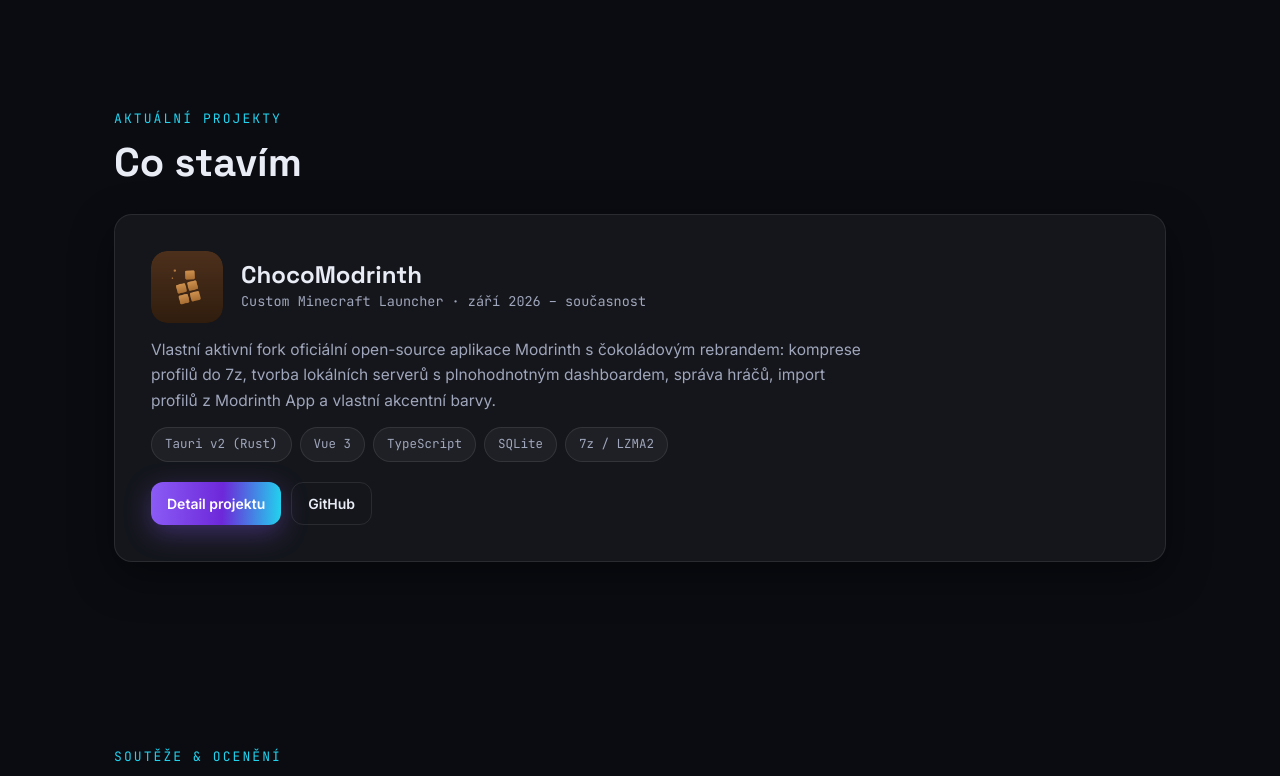
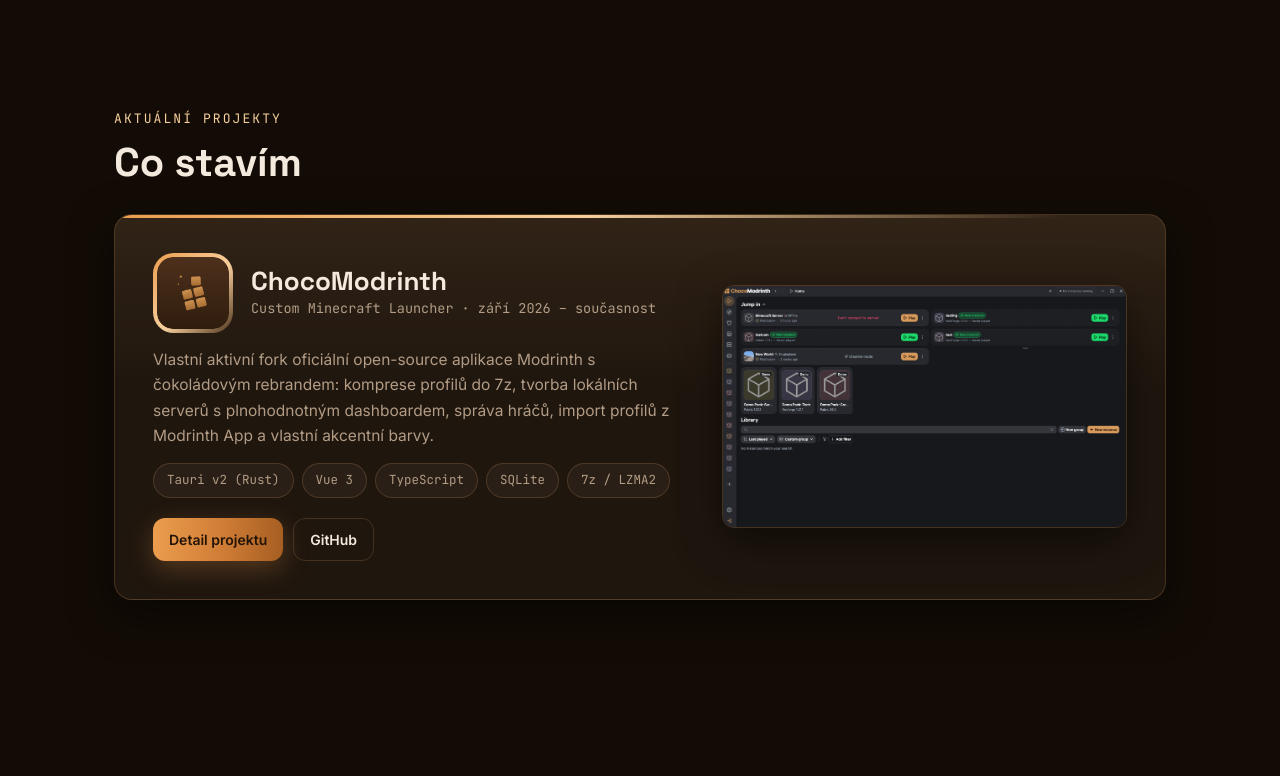
Before and after one commit to FudgeCZ/personal-web, a Next.js app: page / in a window 1280 px wide. Shown: the part 1104-1880 px from the top of the page. Built offline with nearby package versions, Linux system fonts and the light colour scheme; a web font is replaced by a local one.

Commit message:
Nový výchozí design Mokka (tmavý mix Aurory a Čokolády) + předělávka karet a prezentace projektu

```diff
--- a/app/globals.css
+++ b/app/globals.css
@@ -34,6 +34,7 @@
   --shadow: 0 14px 44px rgba(0, 0, 0, 0.45);
   --container: 1100px;
   --nav-bg: rgba(10, 12, 18, 0.72);
+  --card-sheen: linear-gradient(180deg, rgba(255, 255, 255, 0.07), rgba(255, 255, 255, 0) 46%);
 }
 
 /* ---------- CHOCO ---------- */
@@ -53,6 +54,7 @@
   --radius-sm: 16px;
   --shadow: 0 12px 32px rgba(111, 69, 24, 0.16);
   --nav-bg: rgba(255, 250, 240, 0.9);
+  --card-sheen: linear-gradient(180deg, rgba(255, 255, 255, 0.65), rgba(255, 255, 255, 0) 46%);
 }
 
 /* ---------- MINIMAL ---------- */
@@ -72,6 +74,7 @@
   --radius-sm: 0px;
   --shadow: none;
   --nav-bg: rgba(253, 253, 251, 0.88);
+  --card-sheen: none;
 }
 
 /* ---------- TERMINAL ---------- */
@@ -91,6 +94,27 @@
   --radius-sm: 6px;
   --shadow: 0 0 28px rgba(61, 255, 110, 0.12);
   --nav-bg: rgba(6, 9, 6, 0.9);
+  --card-sheen: linear-gradient(180deg, rgba(61, 255, 110, 0.06), rgba(61, 255, 110, 0) 46%);
+}
+
+/* ---------- MOKKA (tmavý mix Aurory a Čokolády) ---------- */
+[data-design="mocha"] {
+  --font-heading: var(--font-grotesk), sans-serif;
+  --font-body: var(--font-inter), sans-serif;
+  --bg: #130c06;
+  --bg-soft: #1b1209;
+  --card: rgba(244, 214, 178, 0.05);
+  --card-border: rgba(238, 173, 106, 0.18);
+  --text: #f3e9dc;
+  --muted: #b39c85;
+  --accent: #ec9d4e;
+  --accent-2: #f6cf9c;
+  --on-accent: #241407;
+  --radius: 18px;
+  --radius-sm: 12px;
+  --shadow: 0 14px 44px rgba(0, 0, 0, 0.5);
+  --nav-bg: rgba(19, 12, 6, 0.72);
+  --card-sheen: linear-gradient(180deg, rgba(238, 173, 106, 0.09), rgba(238, 173, 106, 0) 46%);
 }
 
 body {
@@ -143,6 +167,13 @@
     radial-gradient(620px 400px at 8% -6%, rgba(217, 154, 61, 0.22), transparent 65%),
     radial-gradient(560px 380px at 100% 4%, rgba(166, 102, 44, 0.14), transparent 65%),
     radial-gradient(700px 480px at 45% 112%, rgba(217, 154, 61, 0.16), transparent 70%);
+}
+
+[data-design="mocha"] body::before {
+  background:
+    radial-gradient(700px 420px at 12% -8%, rgba(236, 157, 78, 0.17), transparent 65%),
+    radial-gradient(640px 420px at 95% 8%, rgba(126, 74, 34, 0.28), transparent 65%),
+    radial-gradient(560px 460px at 50% 110%, rgba(236, 157, 78, 0.1), transparent 70%);
 }
 
 [data-design="minimal"] body::before {
@@ -378,6 +409,7 @@
 /* ---------- karty ---------- */
 .card {
   background: var(--card);
+  background-image: var(--card-sheen, none);
   border: 1px solid var(--card-border);
   border-radius: var(--radius);
   box-shadow: var(--shadow);
@@ -451,35 +483,74 @@
 }
 
 .feature-card {
+  position: relative;
+  overflow: hidden;
   background: var(--card);
+  background-image: var(--card-sheen, none);
   border: 1px solid var(--card-border);
   border-radius: var(--radius);
-  padding: 20px;
+  padding: 22px;
   transition:
-    transform 0.18s ease,
-    border-color 0.18s ease,
-    box-shadow 0.18s ease;
+    transform 0.22s cubic-bezier(0.2, 0.7, 0.3, 1),
+    border-color 0.22s ease,
+    box-shadow 0.22s ease,
+    background-color 0.4s ease;
+}
+
+.feature-card::before {
+  content: "";
+  position: absolute;
+  top: 0;
+  left: 0;
+  right: 0;
+  height: 2px;
+  background: linear-gradient(90deg, var(--accent), var(--accent-2), transparent 85%);
+  opacity: 0;
+  transition: opacity 0.25s ease;
+}
+
+.feature-card:hover {
+  transform: translateY(-4px);
+  border-color: color-mix(in srgb, var(--accent) 55%, var(--card-border));
+  box-shadow: 0 18px 44px color-mix(in srgb, var(--accent) 17%, transparent);
+}
+
+.feature-card:hover::before {
+  opacity: 1;
 }
 
 [data-design="terminal"] .feature-card {
   background: transparent;
+  background-image: none;
   box-shadow: none;
 }
 
-.feature-card:hover {
-  transform: translateY(-3px);
-  border-color: var(--accent-2);
-}
-
-[data-design="terminal"] .feature-card:hover {
-  border-color: var(--accent);
-  box-shadow: 0 0 18px rgba(61, 255, 110, 0.18);
+.feature-card:hover .feature-icon {
+  transform: scale(1.08) rotate(-5deg);
 }
 
 .feature-icon {
-  font-size: 26px;
-  display: inline-block;
-  margin-bottom: 10px;
+  display: inline-flex;
+  align-items: center;
+  justify-content: center;
+  width: 48px;
+  height: 48px;
+  font-size: 24px;
+  border-radius: 14px;
+  background: linear-gradient(
+    135deg,
+    color-mix(in srgb, var(--accent) 24%, transparent),
+    color-mix(in srgb, var(--accent-2) 12%, transparent)
+  );
+  border: 1px solid color-mix(in srgb, var(--accent) 32%, transparent);
+  margin-bottom: 14px;
+  transition: transform 0.25s cubic-bezier(0.2, 0.7, 0.3, 1);
+}
+
+[data-design="minimal"] .feature-icon {
+  background: var(--bg-soft);
+  border: 1px solid var(--card-border);
+  border-radius: 0;
 }
 
 .feature-card h4 {
@@ -931,6 +1002,31 @@
 
 /* ---------- designové detaily ---------- */
 
+/* MOKKA: karamelové gradienty */
+[data-design="mocha"] .hero-name {
+  background: linear-gradient(92deg, #f7d9ae 0%, var(--accent) 45%, #bd6d2c 100%);
+  -webkit-background-clip: text;
+  background-clip: text;
+  color: transparent;
+}
+
+[data-design="mocha"] .btn-primary {
+  background: linear-gradient(92deg, var(--accent), #cf7c35 55%, #a55e22);
+  border: none;
+  box-shadow: 0 8px 26px rgba(232, 150, 74, 0.28);
+}
+
+[data-design="mocha"] .btn-primary:hover {
+  box-shadow: 0 12px 34px rgba(232, 150, 74, 0.42);
+}
+
+[data-design="mocha"] .ach-rank {
+  background: linear-gradient(92deg, #f7d9ae, var(--accent));
+  -webkit-background-clip: text;
+  background-clip: text;
+  color: transparent;
+}
+
 /* AURORA: jemné glow na kartách */
 [data-design="aurora"] .feature-card:hover {
   border-color: rgba(139, 92, 246, 0.55);
@@ -1194,7 +1290,29 @@
 
 /* ---------- teaser projektu na hlavní stránce ---------- */
 .teaser-card {
-  padding: clamp(24px, 3.5vw, 36px);
+  position: relative;
+  overflow: hidden;
+  padding: clamp(24px, 3.5vw, 38px);
+}
+
+html:not([data-design="terminal"]) .teaser-card::before {
+  content: "";
+  position: absolute;
+  top: 0;
+  left: 0;
+  right: 0;
+  height: 3px;
+  background: linear-gradient(90deg, var(--accent), var(--accent-2), transparent 90%);
+}
+
+.teaser-body {
+  display: grid;
+  grid-template-columns: 1.2fr 0.9fr;
+  gap: 30px;
+  align-items: center;
+}
+
+.teaser-content {
   display: flex;
   flex-direction: column;
   gap: 14px;
@@ -1206,21 +1324,33 @@
   gap: 18px;
 }
 
+.project-logo-ring {
+  display: inline-block;
+  flex-shrink: 0;
+  padding: 4px;
+  border-radius: 26%;
+  background: linear-gradient(135deg, var(--accent), var(--accent-2) 55%, color-mix(in srgb, var(--accent) 20%, transparent));
+}
+
+[data-design="minimal"] .project-logo-ring {
+  background: var(--card-border);
+  border-radius: 0;
+}
+
 .teaser-logo {
+  display: block;
   width: 72px;
   height: 72px;
   border-radius: 22%;
-  flex-shrink: 0;
 }
 
 [data-design="minimal"] .teaser-logo {
-  border: 1px solid var(--card-border);
   border-radius: 0;
 }
 
 .teaser-title {
   font-family: var(--font-heading);
-  font-size: 24px;
+  font-size: 26px;
   line-height: 1.2;
 }
 
@@ -1233,7 +1363,32 @@
 .teaser-text {
   color: var(--muted);
   font-size: 15.5px;
-  max-width: 720px;
+  max-width: 640px;
+}
+
+.teaser-preview {
+  display: block;
+  border-radius: var(--radius-sm);
+  overflow: hidden;
+  border: 1px solid var(--card-border);
+  box-shadow: var(--shadow);
+  transition: border-color 0.25s ease, box-shadow 0.25s ease;
+}
+
+.teaser-preview img {
+  display: block;
+  width: 100%;
+  height: auto;
+  scale: 1;
+  transition: scale 0.55s cubic-bezier(0.2, 0.7, 0.3, 1);
+}
+
+.teaser-preview:hover {
+  border-color: var(--accent);
+}
+
+.teaser-preview:hover img {
+  scale: 1.04;
 }
 
 .chip-row {
@@ -1252,6 +1407,18 @@
 .btn-sm {
   padding: 9px 16px;
   font-size: 14px;
+}
+
+/* čísla funkcí na podstránce */
+.feature-num {
+  position: absolute;
+  top: 14px;
+  right: 16px;
+  font-family: var(--font-mono);
+  font-size: 12px;
+  letter-spacing: 0.08em;
+  color: var(--muted);
+  opacity: 0.75;
 }
 
 /* ---------- podstránka projektu ---------- */
@@ -1322,6 +1489,10 @@
     grid-template-columns: 1fr;
   }
 
+  .teaser-body {
+    grid-template-columns: 1fr;
+  }
+
   .stack-table th {
     width: 130px;
     padding-right: 12px;
--- a/app/layout.tsx
+++ b/app/layout.tsx
@@ -31,7 +31,7 @@
   return (
     <html
       lang="cs"
-      data-design="aurora"
+      data-design="mocha"
       className={`${inter.variable} ${grotesk.variable} ${nunito.variable} ${playfair.variable} ${jetbrains.variable}`}
     >
       <head>
--- a/components/DesignSwitcher.tsx
+++ b/components/DesignSwitcher.tsx
@@ -3,6 +3,12 @@
 import { useEffect, useRef, useState } from "react";
 
 const DESIGNS = [
+  {
+    id: "mocha",
+    name: "Mokka",
+    desc: "Tmavý mix Aurory a Čokolády",
+    dots: ["#ec9d4e", "#7a4a26", "#130c06"],
+  },
   {
     id: "aurora",
     name: "Aurora",
--- a/components/ProjectTeaser.tsx
+++ b/components/ProjectTeaser.tsx
@@ -12,14 +12,19 @@
         </Reveal>
         <Reveal>
           <article className="teaser-card card">
+            <div className="teaser-body">
+              <div className="teaser-content">
                 <div className="teaser-head">
+                  <span className="project-logo-ring">
                     <Image
                       src="/assets/logo.png"
                       alt="ChocoModrinth logo"
                       width={72}
                       height={72}
                       className="teaser-logo"
+                      priority
                     />
+                  </span>
                   <div>
                     <h3 className="teaser-title">ChocoModrinth</h3>
                     <p className="teaser-tag">
@@ -28,10 +33,10 @@
                   </div>
                 </div>
                 <p className="teaser-text">
-              Vlastní aktivní fork oficiální open-source aplikace Modrinth s
-              čokoládovým rebrandem: komprese profilů do 7z, tvorba lokálních
-              serverů s plnohodnotným dashboardem, správa hráčů, import profilů
-              z Modrinth App a vlastní akcentní barvy.
+                  Vlastní aktivní fork oficiální open-source aplikace Modrinth
+                  s čokoládovým rebrandem: komprese profilů do 7z, tvorba
+                  lokálních serverů s plnohodnotným dashboardem, správa hráčů,
+                  import profilů z Modrinth App a vlastní akcentní barvy.
                 </p>
                 <div className="chip-row">
                   <span className="chip">Tauri v2 (Rust)</span>
@@ -53,6 +58,21 @@
                     GitHub
                   </a>
                 </div>
+              </div>
+              <Link
+                className="teaser-preview"
+                href="/chocomodrinth"
+                aria-label="Otevřít detail projektu ChocoModrinth"
+              >
+                <Image
+                  src="/assets/MainMenu.png"
+                  alt="Náhled ChocoModrinthu — hlavní menu"
+                  width={1917}
+                  height={1150}
+                  sizes="(max-width: 900px) 92vw, 440px"
+                />
+              </Link>
+            </div>
           </article>
         </Reveal>
       </div>
```
Also changed, not shown: 1 other file (tests, documents, lock files or other folders). Lines whose indentation alone changed are shown as unchanged.
